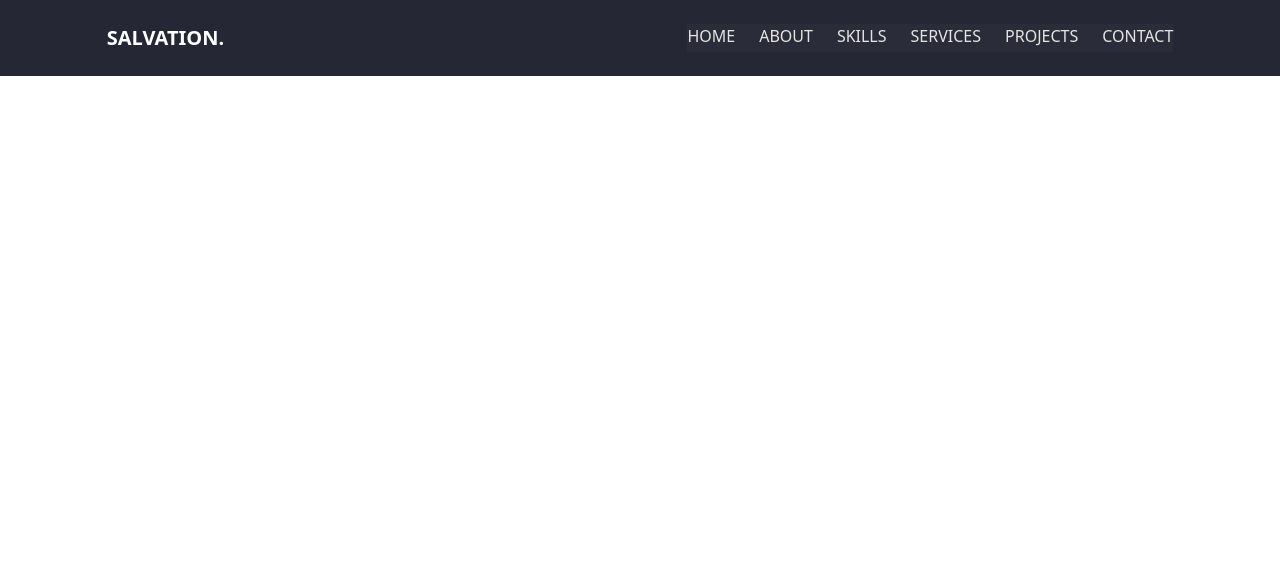
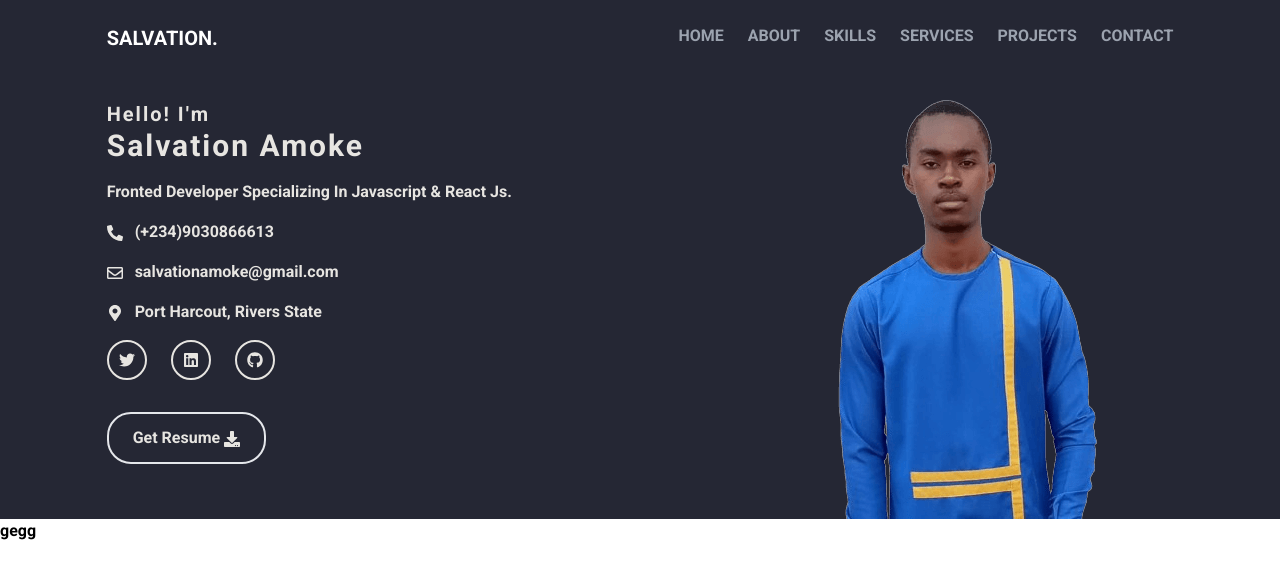
Before and after one commit to salv20/Portfolio, a React (Vite) app: page / in a window 1280 px wide. Shown: the top 578 px of the page. Built offline with nearby package versions, Linux system fonts and the light colour scheme.

Commit message:
home ui desktop view

```diff
--- a/index.html
+++ b/index.html
@@ -3,6 +3,12 @@
   <head>
     <meta charset="UTF-8" />
     <link rel="icon" type="image/svg+xml" href="/coding.svg" />
+    <link rel="preconnect" href="https://fonts.googleapis.com" />
+    <link rel="preconnect" href="https://fonts.gstatic.com" crossorigin />
+    <link
+      href="https://fonts.googleapis.com/css2?family=Kanit&family=Playfair+Display:wght@800&family=Roboto:wght@700&display=swap"
+      rel="stylesheet"
+    />
     <meta name="viewport" content="width=device-width, initial-scale=1.0" />
     <title>Salvation Amoke</title>
   </head>
--- a/src/App.jsx
+++ b/src/App.jsx
@@ -1,15 +1,16 @@
 import Header from "./components/Header"
-// import Home from "./components/Mainbody/Home"
+import Home from "./components/Mainbody/Home"
 
 
 function App() {
 
   return (
     <>
-      <div className=" bg-headerBg space-y-6">
+      <div className=" bg-headerDarkBg text-navText space-y-6">
         <Header />
-        {/* <Home /> */}
+        <Home />
       </div>
+      <p>gegg</p>
     </>
   )
 }
--- a/src/components/Header.jsx
+++ b/src/components/Header.jsx
@@ -4,16 +4,18 @@ const Header = () => {
 
     return (
         <header className="bg-headerLightBg md:bg-headerDarkBg ">
-            <nav className="space-y-6 text-white md:text-navText w-5/6 mx-auto py-6 md:space-y-0 md:flex justify-between">
-                <div className="flex md:block justify-between text-gray-400">
+            <nav
+                className="space-y-6 text-white md:text-gray-400 w-5/6 mx-auto py-6 md:space-y-0 md:flex justify-between"
+            >
+                <div className="flex md:block justify-between">
                     <h1 className="text-lg md:text-xl uppercase font-bold text-white ">salvation.</h1>
                     <button
-                        className="md:hidden"
+                        className="md:hidden text-gray-400"
                         onClick={() => setopenNav(!openNav)}>
                         menu</button>
                 </div>
 
-                <ul className={`${!openNav ? 'hidden' : 'block'} bg-headerLightBg space-y-4 md:space-y-0 md:flex md:space-x-6`}>
+                <ul className={`${!openNav ? 'hidden' : 'block'} text-sm md:text-base space-y-4 md:space-y-0 md:flex md:space-x-6`}>
                     <li>
                         <button>home</button>
                     </li>
--- a/src/components/Mainbody/Home.jsx
+++ b/src/components/Mainbody/Home.jsx
@@ -1,22 +1,22 @@
-import { FaGithub, FaLinkedin, FaMapMarkerAlt, FaPhoneAlt, FaRegEnvelope, FaTwitter } from 'react-icons/fa'
+import { FaGithub, FaDownload, FaLinkedin, FaMapMarkerAlt, FaPhoneAlt, FaRegEnvelope, FaTwitter } from 'react-icons/fa'
 
 const Home = () => {
     return (
-        <section className=' md:flex justify-around pb-4'>
-            <article className="">
-                <img src="/me.png" alt="" className=" w-64" />
-            </article>
+        <section className=' md:flex w-5/6 mx-auto justify-between'>
+            <article className='space-y-4 capitalize'>
+                <div className="text-lg md:text-xl  font-bold tracking-widest">
+                    <h2>hello! i&apos;m </h2>
+                    <h1 className='text-xl md:text-3xl'>salvation amoke</h1>
+                </div>
+                <p>fronted developer specializing in javascript & react js.</p>
 
-            <article className="grid gap-y-4 ">
-                <div className="">
-                    <h2> Hello everyone i am <span className=" uppercase font-semibold">salvation amoke, </span> a</h2>
-                    <h3 className=' capitalize font-semibold'> fronted web developer</h3>
-                </div>
-                <p> <FaPhoneAlt className=' inline-block' /> (+234)9030866613</p>
-                <p> <FaRegEnvelope className=' inline-block' /> salvationamoke@gmail.com</p>
-                <p> <FaMapMarkerAlt className=' inline-block' /> Port harcout, rivers state</p>
-                <div className=' flex space-x-6'>
 
+                <p> <FaPhoneAlt className=' inline-block mr-2' /> (+234)9030866613</p>
+                <p className=' lowercase'> <FaRegEnvelope className=' inline-block mr-2' /> salvationamoke@gmail.com</p>
+                <p> <FaMapMarkerAlt className=' inline-block mr-2' /> Port harcout, rivers state</p>
+
+
+                <div className='flex space-x-6 pb-4 socials'>
                     <button>
                         <a href="https://twitter.com/Salvati75317889"><FaTwitter /></a>
                     </button>
@@ -29,6 +29,14 @@ const Home = () => {
                         <a href="https://github.com/salv20"><FaGithub /></a>
                     </button>
                 </div>
+                <button
+                    className='mt-4 font-semibold capitalize border-2 py-3 px-6 rounded-3xl hover:bg-navText  hover:text-headerDarkBg transition-all duration-700'>
+                    get resume <FaDownload className=' inline-block' />
+                </button>
+            </article>
+
+            <article className='md:w-1/2 lg:w-1/3 '>
+                <img src="/me1.png" alt="" />
             </article>
         </section>
     )
--- a/src/index.css
+++ b/src/index.css
@@ -10,3 +10,21 @@ nav button {
 nav ul button:hover {
     border-bottom: 3px solid #b1b493;
 }
+
+body {
+    font-family: 'Kanit', sans-serif;
+    font-family: 'Playfair Display', serif;
+    font-family: 'Roboto', sans-serif;
+}
+
+.socials button {
+    border: 2px solid #e7e5e1;
+    padding: 10px;
+    border-radius: 100%;
+}
+
+.socials button:hover {
+    background-color: #e7e5e1;
+    color: #252734;
+    transition: all 0.3s ease-in-out;
+}
```
Also changed, not shown: public/me1.png (added).
